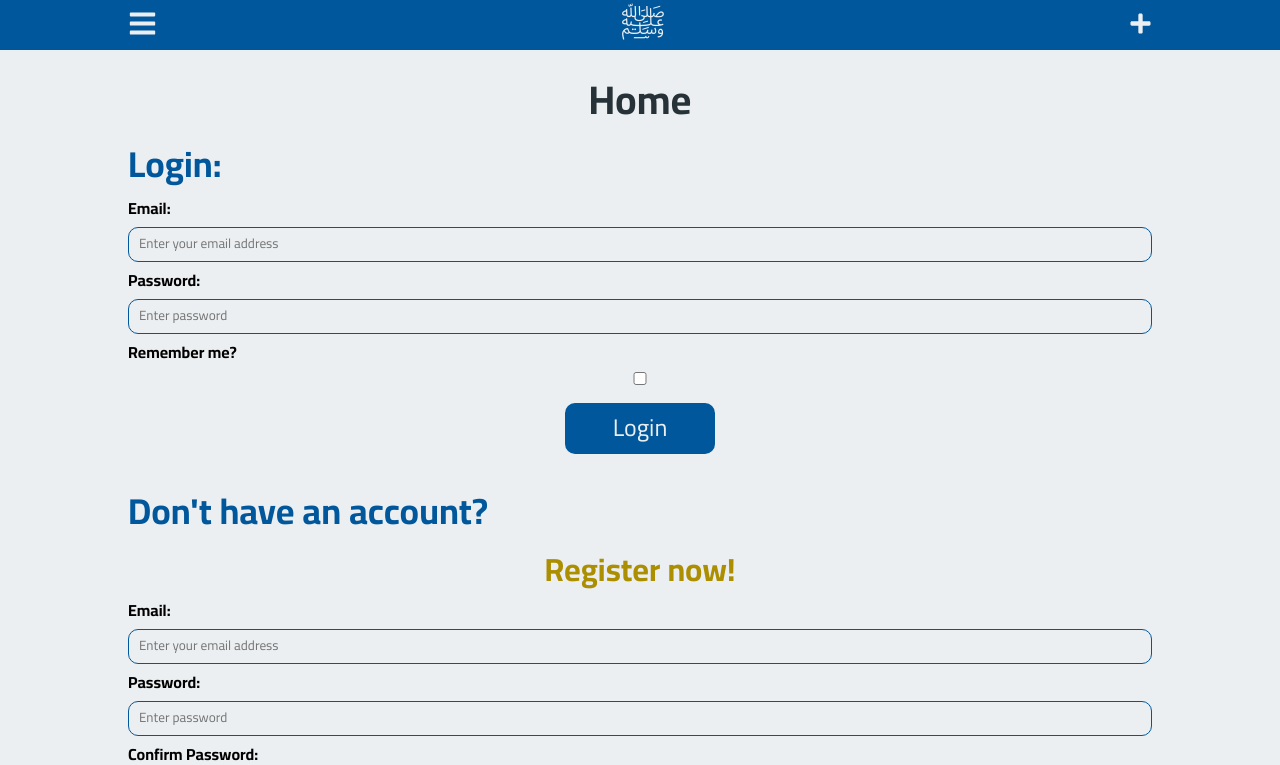
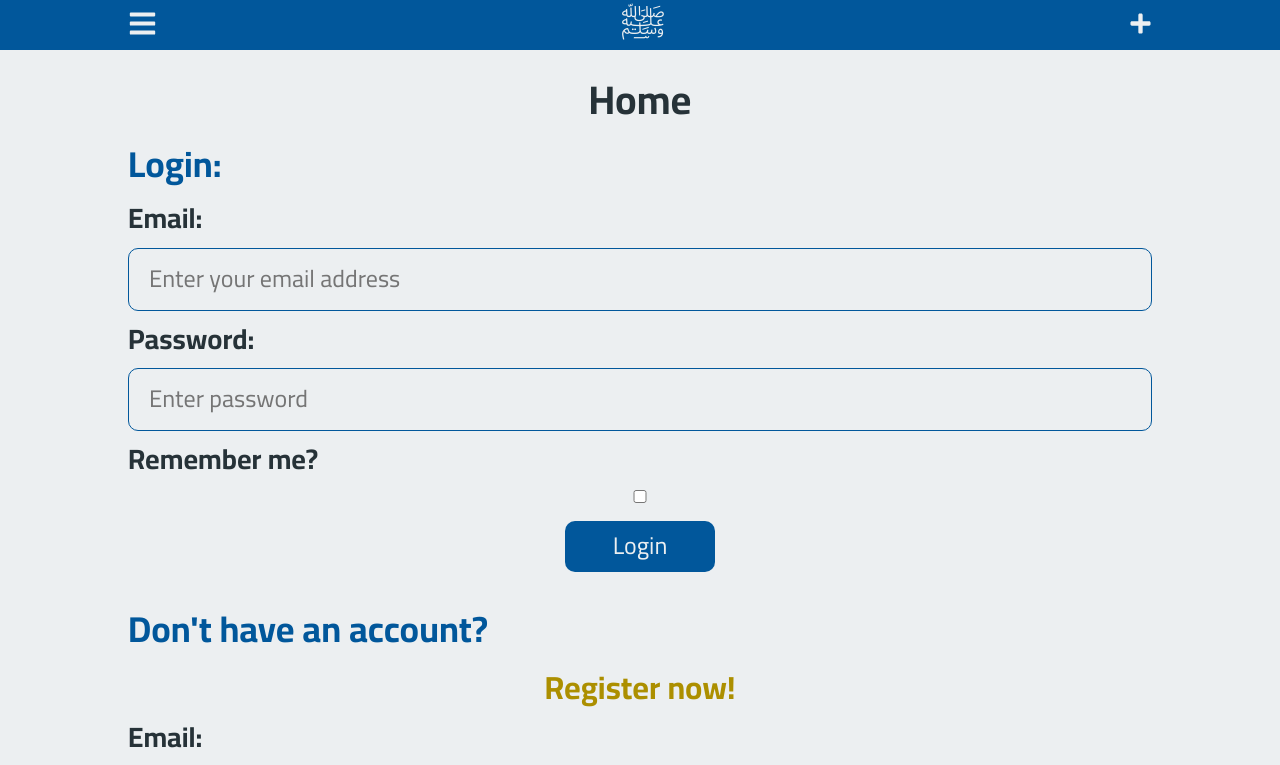
Before and after one commit to ahmadelgamal/sallialanabi, a React (Create React App) app in the folder client/: page / in a window 1280 px wide. Shown: the top 765 px of the page. Built offline with nearby package versions, Linux system fonts and the light colour scheme; the HTML template or start-up script is replaced by a standard one.

Commit message:
Adjusts padding of Home input

```diff
--- a/client/src/components/Main/main.css
+++ b/client/src/components/Main/main.css
@@ -21,6 +21,7 @@ th {
 }
 p,
 li,
+input,
 button,
 td,
 td button {
@@ -46,6 +47,7 @@ h3 {
 
 h4,
 ul,
+label,
 ol {
   font-size: 18px;
   color: var(--color-blue-grey-d4);
@@ -64,6 +66,7 @@ h6 {
 
 p,
 li,
+input,
 button,
 th,
 td,
@@ -165,10 +168,8 @@ remember {
   background-color: var(--color-light-blue-d4);
 }
 .profile .btn-container button:nth-of-type(2) {
-  /* background-color: var(--color-light-blue-d2); */
   background-color: var(--color-blue-grey-l5);
   color: var(--color-black);
-  /* color: var(--color-light-blue-d4); */
   border: 2px solid var(--color-light-blue-d4);
 }
 .profile .btn-container button:nth-of-type(3) {
@@ -272,6 +273,7 @@ remember {
     font-size: 24px;
   }
   h4,
+  label,
   ul,
   ol {
     font-size: 21px;
@@ -284,6 +286,7 @@ remember {
   }
   p,
   li,
+  input,
   button,
   th,
   td,
@@ -291,6 +294,12 @@ remember {
     font-size: 18px;
   }
   /* ends common styles */
+
+  /* starts Home component styles */
+  .home input {
+    padding: 10px 20px;
+  }
+  /* ends Home component styles */
 
   /* starts Contact component styles */
   #contact-form input,
@@ -346,6 +355,7 @@ remember {
     font-size: 28px;
   }
   h4,
+  label,
   ul,
   ol {
     font-size: 24px;
@@ -358,6 +368,7 @@ remember {
   }
   p,
   li,
+  input,
   button,
   th,
   td,
@@ -381,6 +392,7 @@ remember {
     font-size: 32px;
   }
   h4,
+  label,
   ul,
   ol {
     font-size: 28px;
@@ -393,6 +405,7 @@ remember {
   }
   p,
   li,
+  input,
   button,
   th,
   td,
```
